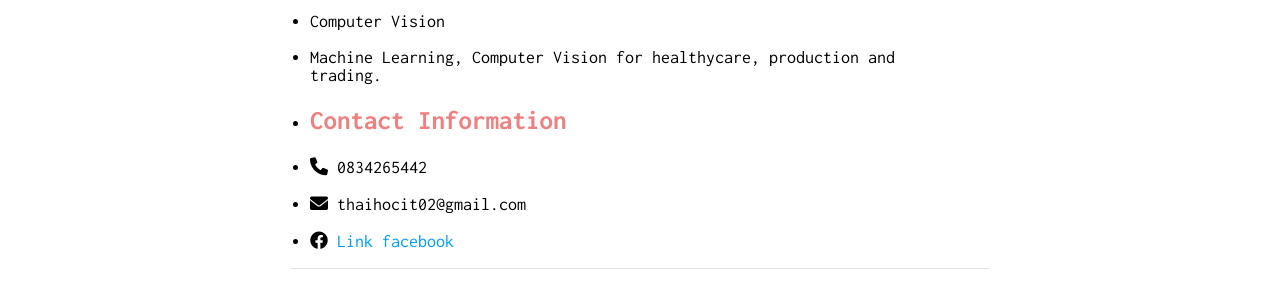
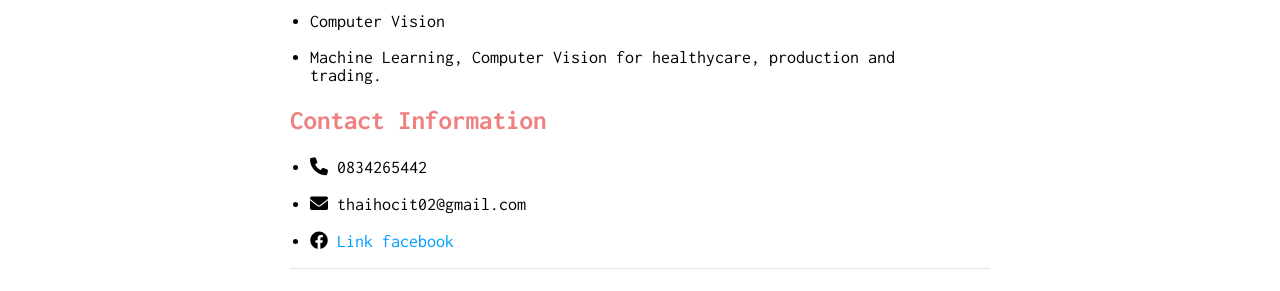
Before and after one commit to nguyenthaihoc02/About-Me, a Jekyll site: the page built from index.md, in a window 1280 px wide. Shown: the part 1042-1333 px from the top of the page. Built offline with Jekyll 4.4.1, drawn with Linux system fonts in a browser that asks for light colours.

Commit message:
update file

```diff
--- a/index.md
+++ b/index.md
@@ -47,7 +47,7 @@ Hi. My name is Hoc, and I am have Bachelor of Engineer in Data Science and Artif
 
 * Machine Learning, Computer Vision for healthycare, production and trading.
 
-* <h2 style="color: #F08080;">Contact Information</h2>
+<h2 style="color: #F08080;">Contact Information</h2>
 
 * <i class="fa-solid fa-phone"></i> 0834265442
 
```
